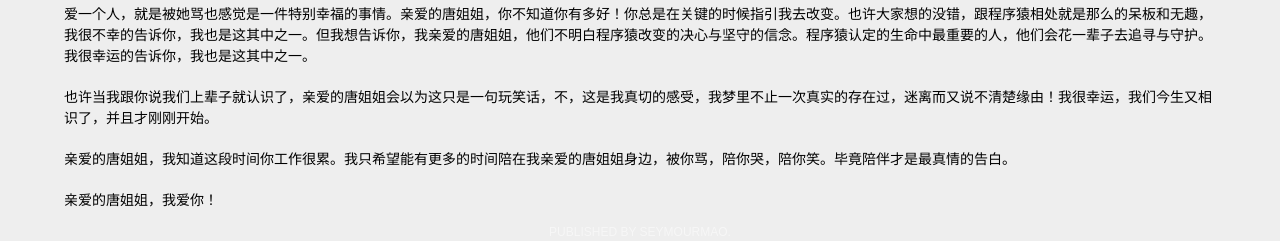
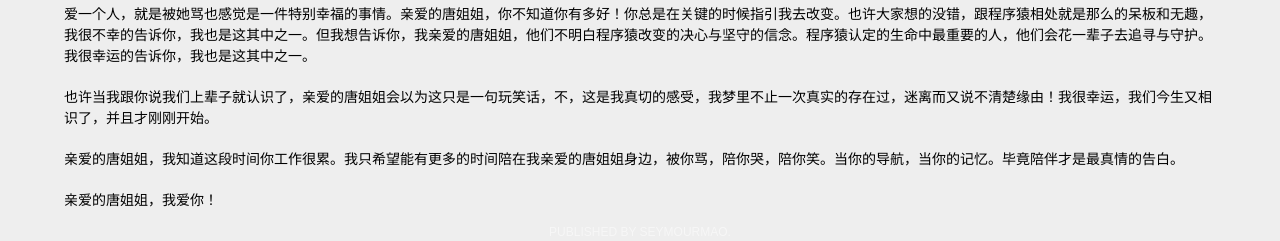
Before and after one commit to SeymourMao/seymourmao.github.io, a website: page demo/letter.html in a window 1280 px wide. Shown: the part 4875-5116 px from the top of the page. Drawn offline with Linux system fonts and the light colour scheme.

Commit message:
finish letter

```diff
--- a/demo/letter.html
+++ b/demo/letter.html
@@ -117,7 +117,7 @@
     <p class="paragraph">
         也许当我跟你说我们上辈子就认识了，亲爱的唐姐姐会以为这只是一句玩笑话，不，这是我真切的感受，我梦里不止一次真实的存在过，迷离而又说不清楚缘由！我很幸运，我们今生又相识了，并且才刚刚开始。</p>
     <p class="paragraph">
-        亲爱的唐姐姐，我知道这段时间你工作很累。我只希望能有更多的时间陪在我亲爱的唐姐姐身边，被你骂，陪你哭，陪你笑。毕竟陪伴才是最真情的告白。</p>
+        亲爱的唐姐姐，我知道这段时间你工作很累。我只希望能有更多的时间陪在我亲爱的唐姐姐身边，被你骂，陪你哭，陪你笑。当你的导航，当你的记忆。毕竟陪伴才是最真情的告白。</p>
     <p class="paragraph">
         亲爱的唐姐姐，我爱你！</p>
 
```
